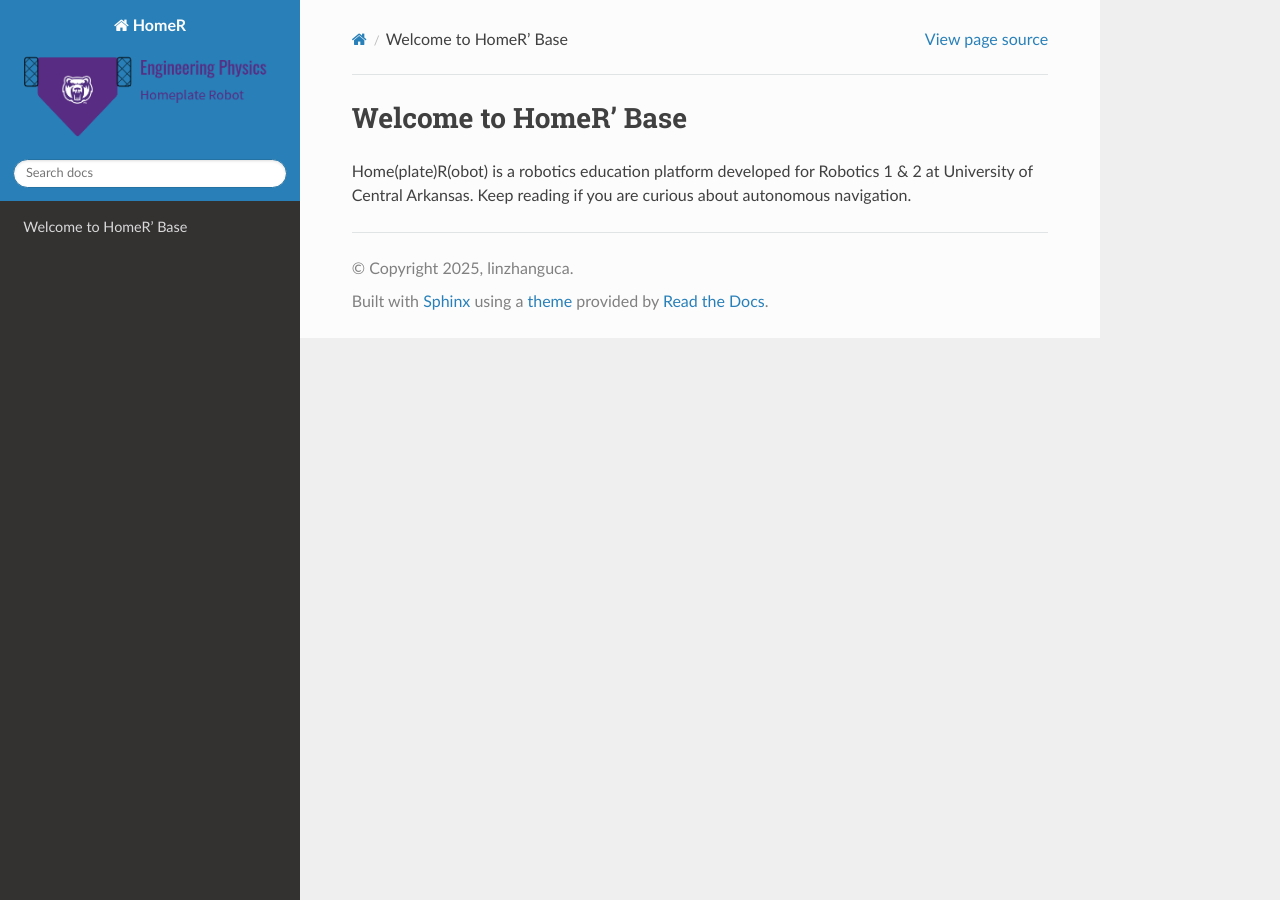
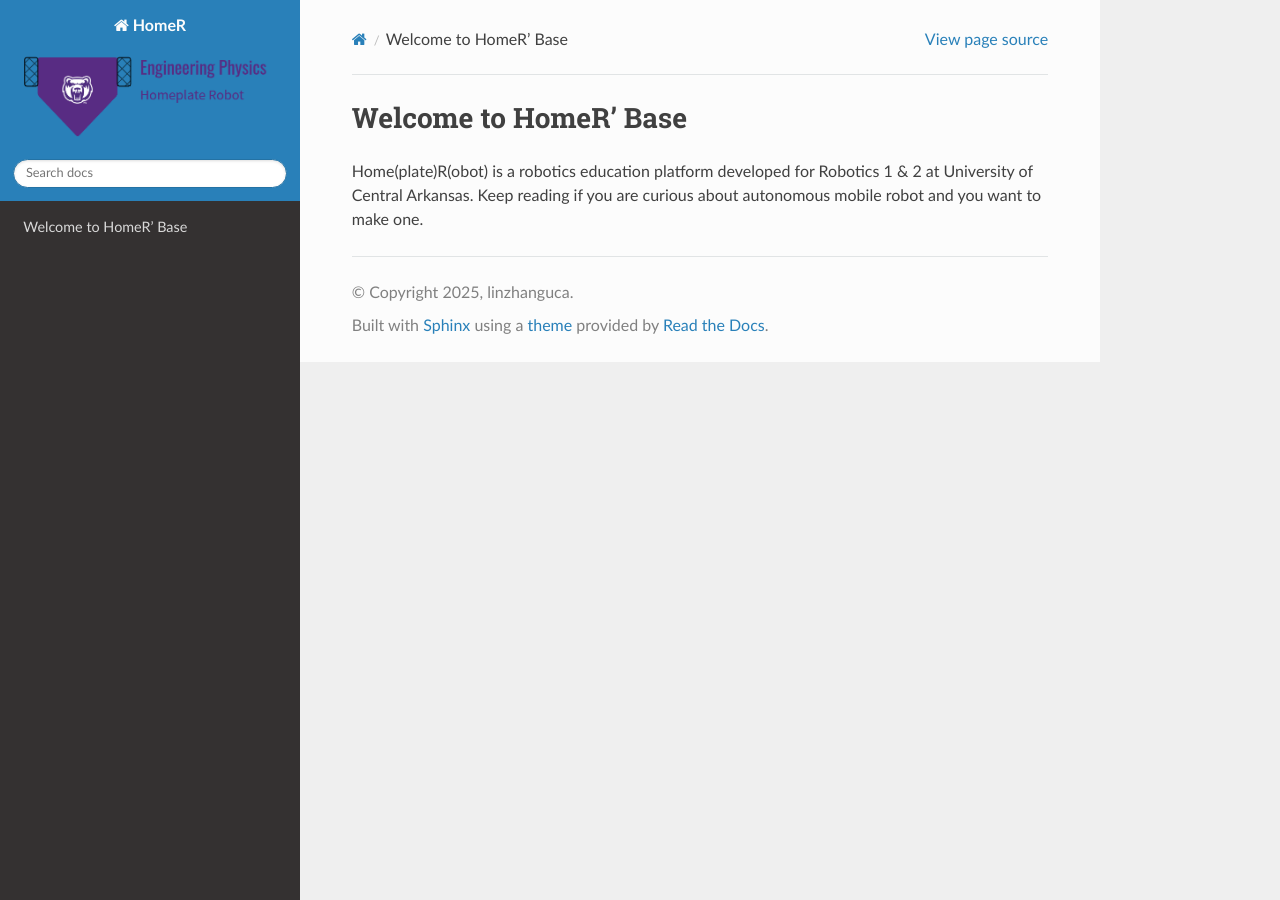
Before and after one commit to linzhangUCA/homer, a Sphinx documentation site: the page built from docs/index.rst, in a window 1280 px wide. Built offline with Sphinx 7.4.7 and the Read the Docs theme 3.1.0, drawn with Linux system fonts in a browser that asks for light colours.

Commit message:
update homepage

```diff
--- a/docs/index.rst
+++ b/docs/index.rst
@@ -4,10 +4,10 @@
    contain the root `toctree` directive.
 
 Welcome to HomeR' Base
-===================
+=======================
 
 Home(plate)R(obot) is a robotics education platform developed for Robotics 1 & 2 at University of Central Arkansas.
-Keep reading if you are curious about autonomous navigation.
+Keep reading if you are curious about autonomous mobile robot and you want to make one.
 
 
 .. toctree::
```
